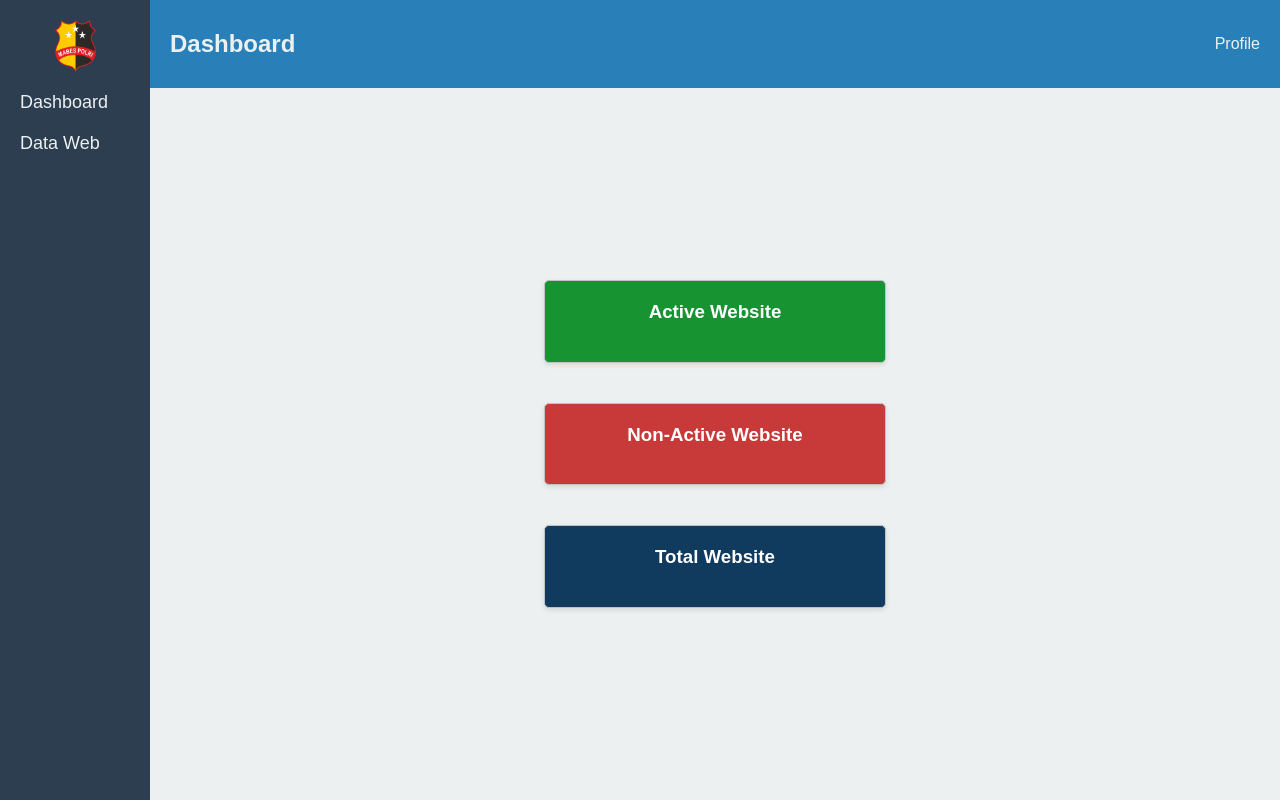
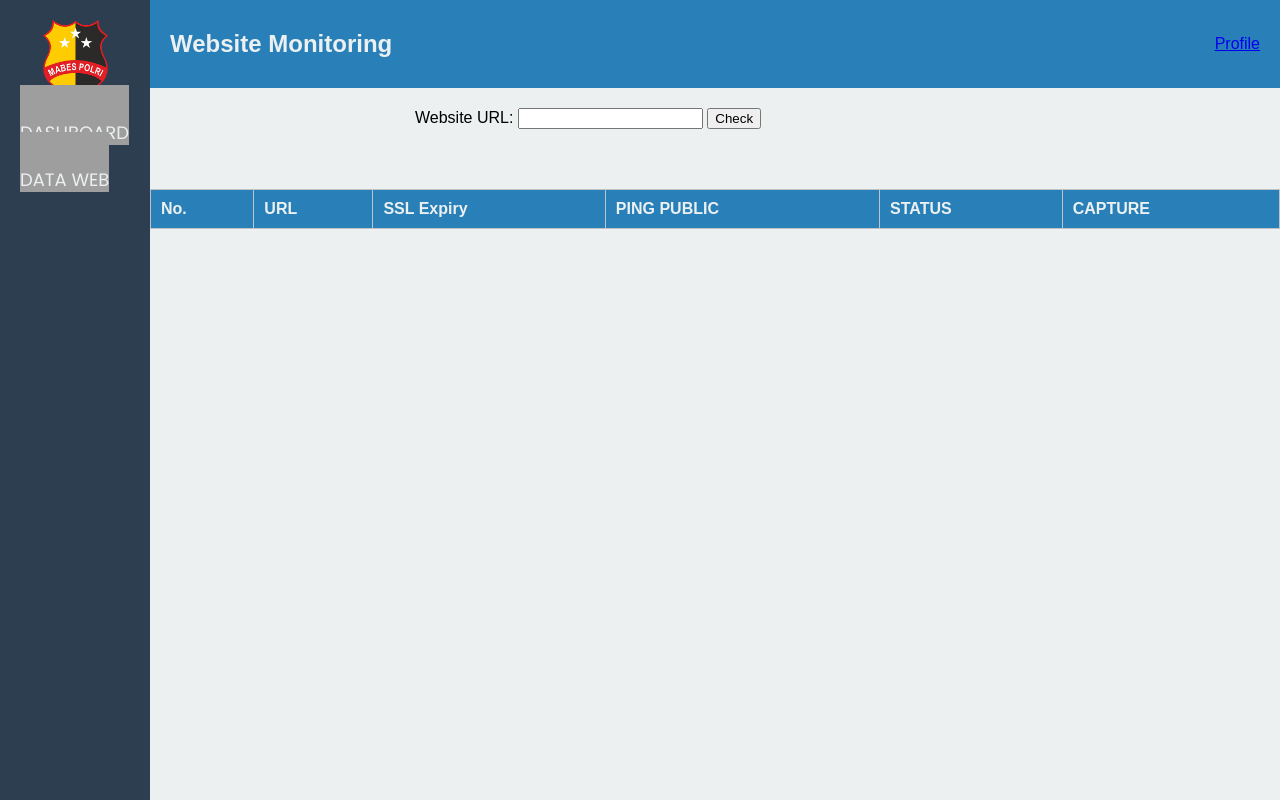
Before and after one commit to IvanBarlianto/MonitoringWeb, a Flask app: page /data in a window 1280 px wide. Run offline with Flask 3, Linux system fonts and the light colour scheme; lists and menus that the app fills with data are empty; grey boxes are pictures that could not be loaded.

Commit message:
Update data.html

```diff
--- a/templates/data.html
+++ b/templates/data.html
@@ -3,18 +3,35 @@
 <head>
     <meta charset="UTF-8">
     <meta name="viewport" content="width=device-width, initial-scale=1.0">
-    <title>Dashboard</title>
-    <link rel="stylesheet" href="/static/style.css"> <!-- Ensure correct path to CSS -->
+    <title>Website Monitoring</title>
+    <link rel="stylesheet" href="/static/style.css">
+    <link href="https://fonts.googleapis.com/css2?family=Poppins:wght@400;600&display=swap" rel="stylesheet">
+    <style>
+        .sidebar ul li:first-child a {
+            background-image: url('/static/dashboard.png');
+            background-repeat: no-repeat;
+            background-position: top center;
+            padding-top: 35px;
+        }
+        .sidebar ul li:nth-child(2) a {
+            background-image: url('/static/monitoring.png');
+            background-repeat: no-repeat;
+            background-position: top center;
+            padding-top: 35px;
+        }
+        .sidebar ul li a {
+            font-family: 'Poppins', sans-serif;
+        }
+    </style>
 </head>
 <body>
     <div class="container">
         <!-- Sidebar -->
         <aside class="sidebar">
-            <div class="logo">
-                <img src="/static/logo.png" alt="Logo" width="41" height="52" class="logo">
-            <ul class="menu">
-                <li><a href="data">Dashboard</a></li>
-                <li><a href="dashboard">Data Web</a></li>
+                <img src="/static/logo.png" alt="Logo" width="65" height="79" class="logo">
+            <ul>
+                <li><a href="dashboard">DASHBOARD</a></li>
+                <li><a href="data">DATA WEB</a></li>
             </ul>
         </aside>
 
@@ -23,32 +40,73 @@
             <!-- Navbar -->
             <nav class="navbar">
                 <div class="navbar-left">
-                    <h1>Dashboard</h1>
+                    <h1>Website Monitoring</h1>
                 </div>
                 <div class="navbar-right">
                     <div class="profile">
-                        <span>Profile</span>
+                        <a href="/profile"><span>Profile</span></a>
                     </div>
                 </div>
             </nav>
 
             <!-- Content -->
-            <div class="content">
-                <div class="card web-active">
-                    <h3>Active Website</h3>
-                    <p id="web-active">{{ web_active }}</p>
+            <div class="content2">
+                <div class="container-inner">
+                    <form id="monitorForm">
+                        <label for="url">Website URL:</label>
+                        <input type="text" id="url" name="url" required>
+                        <button type="submit">Check</button>
+                    </form>
                 </div>
-                <div class="card web-non-active">
-                    <h3>Non-Active Website</h3>
-                    <p id="web-non-active">{{ web_non_active }}</p>
-                </div>
-                <div class="card jumlah-web">
-                    <h3>Total Website</h3>
-                    <p id="Total-web">{{ total_web }}</p>
-                </div>
+            </div>
+            <div class="result" id="result">
+                <table id="resultsTable">
+                    <thead>
+                        <tr>
+                            <th>No.</th>
+                            <th>URL</th>
+                            <th>SSL Expiry</th>
+                            <th>PING PUBLIC</th>
+                            <th>STATUS</th>
+                            <th>CAPTURE</th>
+                        </tr>
+                    </thead>
+                    <tbody>
+                    </tbody>
+                </table>
             </div>
         </main>
     </div>
-    <script src="/static/script.js"></script> <!-- Ensure correct path to JavaScript -->
+
+    <script>
+        document.getElementById('monitorForm').addEventListener('submit', async function(e) {
+            e.preventDefault();
+            const url = document.getElementById('url').value;
+            const response = await fetch('/check', {
+                method: 'POST',
+                headers: { 'Content-Type': 'application/json' },
+                body: JSON.stringify({ url })
+            });
+            const data = await response.json();
+            const resultTable = document.getElementById('resultsTable').querySelector('tbody');
+            if (response.ok) {
+                const newRow = resultTable.insertRow();
+                newRow.innerHTML = `
+                    <tr>
+                        <td>${resultTable.rows.length}</td>
+                        <td>${url}</td>
+                        <td>${data.ssl_expiry}</td>
+                        <td>${data.ping_public}</td>
+                        <td>${data.status}</td>
+                        <td><img src="${data.screenshot}" alt="Screenshot of ${url}"></td>
+                    </tr>
+                `;
+            } else {
+                const errorDiv = document.createElement('div');
+                errorDiv.innerHTML = `<p style="color:red;">Error: ${data.error}</p>`;
+                document.getElementById('result').appendChild(errorDiv);
+            }
+        });
+    </script>
 </body>
 </html>
```
